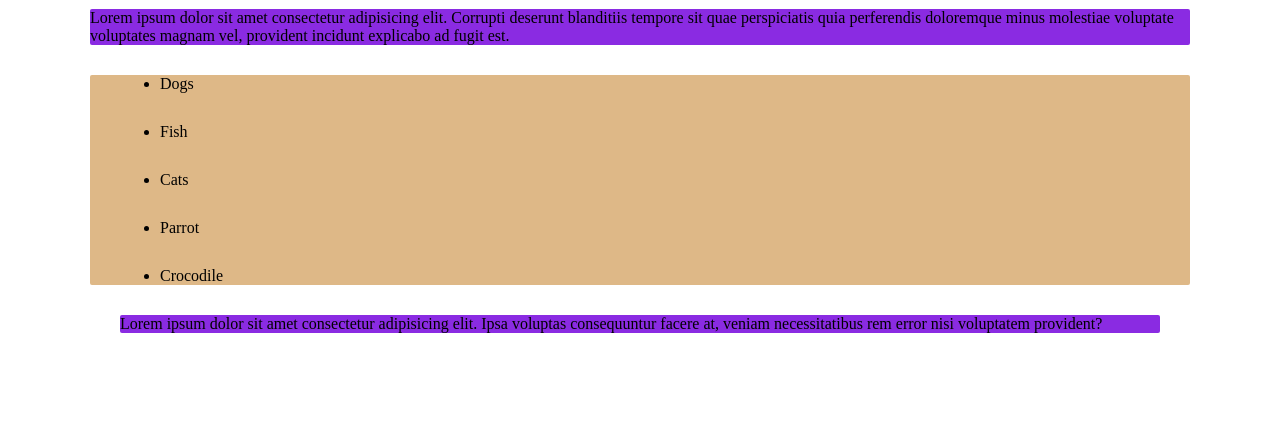
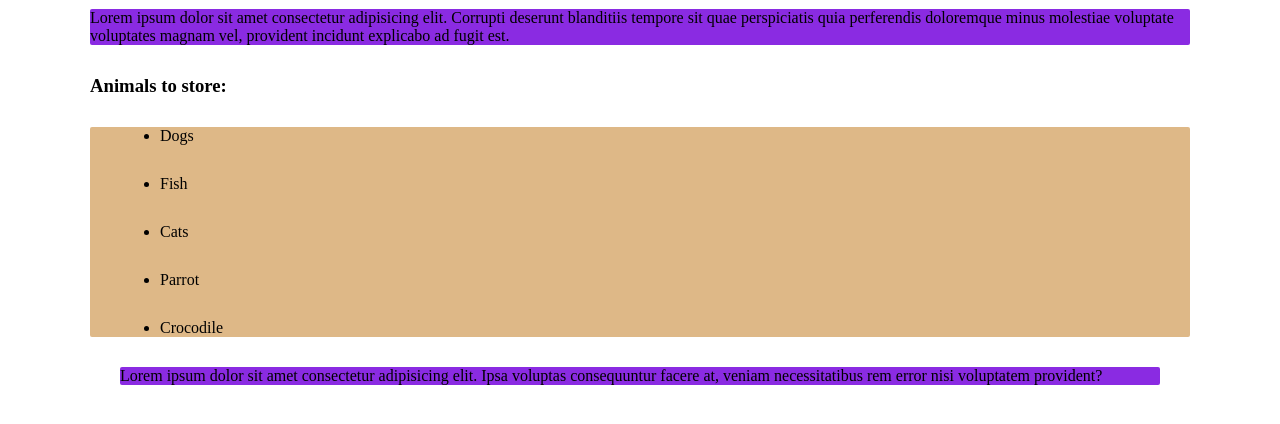
Before and after one commit to Tobifunmi/react-ct-flexbox, a plain HTML site: page index.html in a window 1280 px wide. Shown: the part 118-542 px from the top of the page. Drawn offline with Linux system fonts and the light colour scheme.

Commit message:
CSS Added

```diff
--- a/index.html
+++ b/index.html
@@ -14,6 +14,7 @@
         molestiae voluptate voluptates magnam vel, provident
         incidunt explicabo ad fugit est.
     </p>
+    <h3>Animals to store:</h3>
     <ul class="lorem">
         <li>Dogs</li>
         <li>Fish</li>
```
